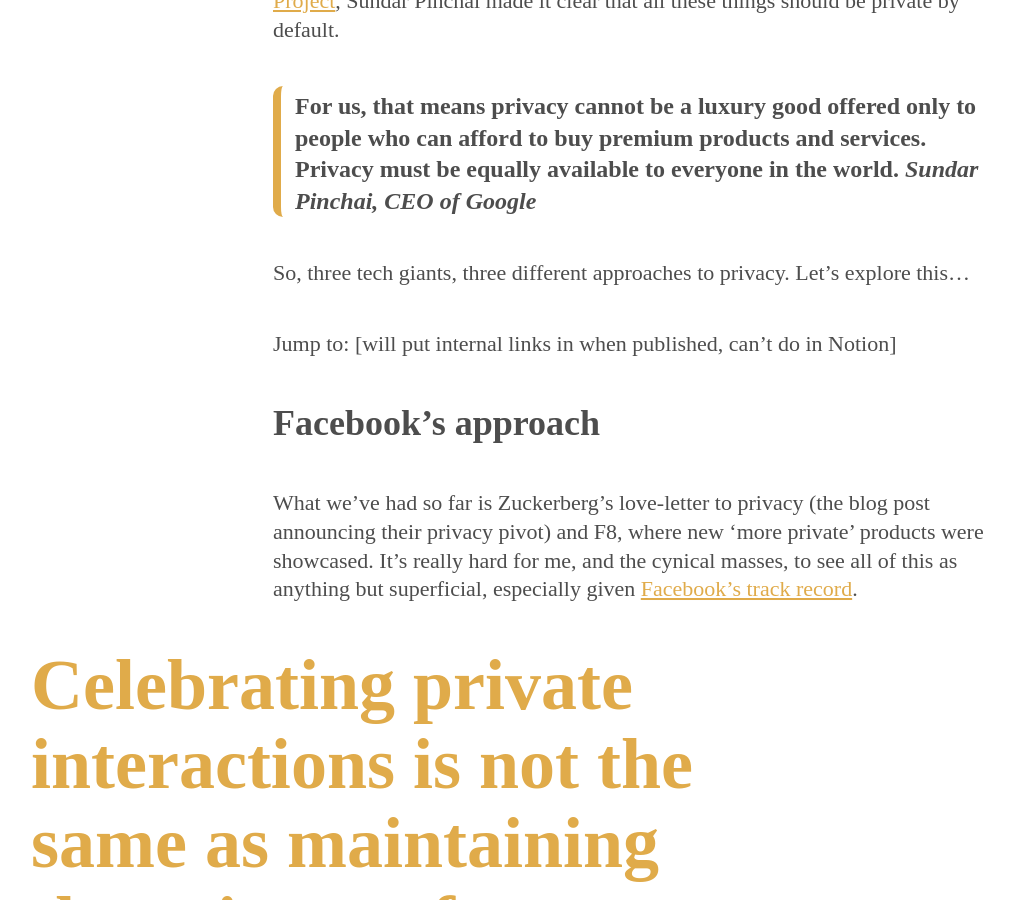
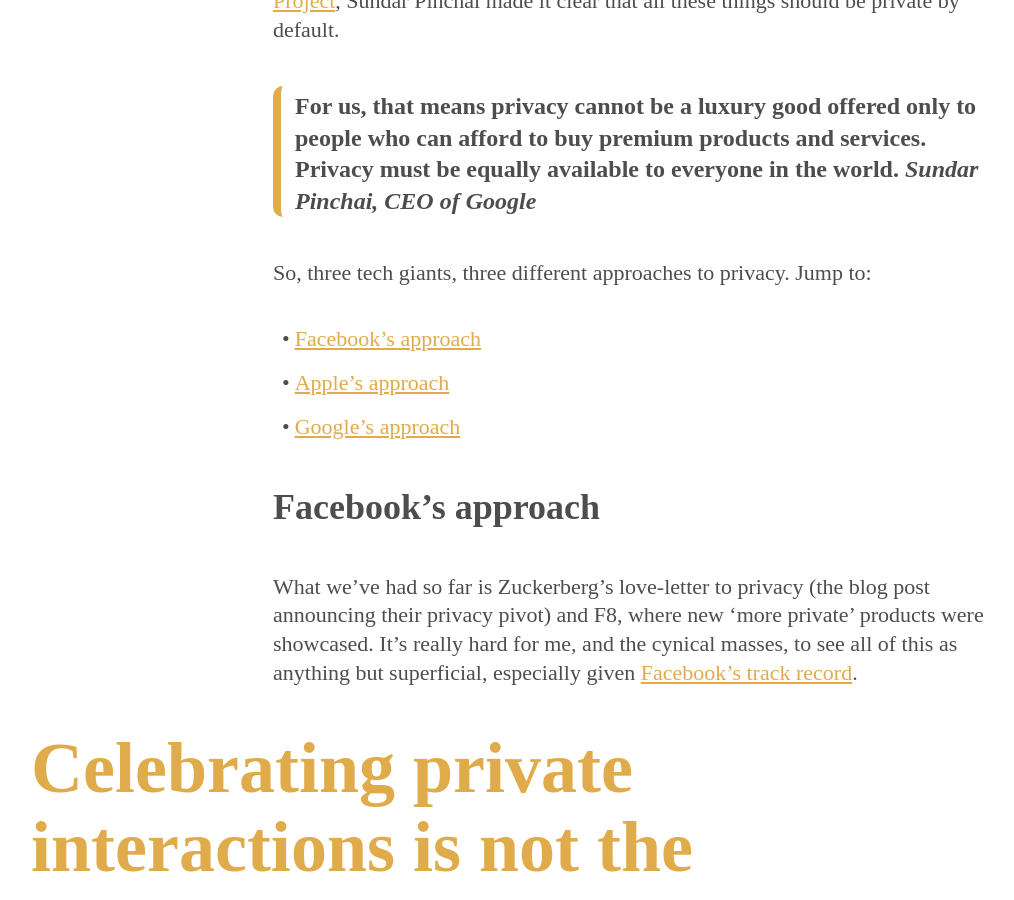
Before and after one commit to metomic/blog, a Jekyll site: the page built from _posts/2019-07-30-big-tech-doing-privacy.md, in a window 1280 px wide and 900 px high, scrolled down 1338 px. Shown: the whole window, without its empty margins (7-1021 px from the left). Built offline with Jekyll 4.4.1, drawn with Linux system fonts in a browser that asks for light colours; some web fonts are replaced; comment, search, counter and statistics services are not loaded.

Commit message:
fixy fixy

```diff
--- a/_posts/2019-07-30-big-tech-doing-privacy.md
+++ b/_posts/2019-07-30-big-tech-doing-privacy.md
@@ -19,9 +19,11 @@
 > For us, that means privacy cannot be a luxury good offered only to people who can afford to buy premium products and services. Privacy must be equally available to everyone in the world.
 *Sundar Pinchai, CEO of Google*
 
-So, three tech giants, three different approaches to privacy. Let's explore this...
+So, three tech giants, three different approaches to privacy. Jump to:
 
-Jump to: [will put internal links in when published, can't do in Notion]
+- [Facebook's approach](#Facebook's approach)
+- [Apple's approach](#Apple's approach)
+- [Google's approach](#Google's approach)
 
 ## Facebook's approach
 
```
Also changed, not shown: 1 other file.
